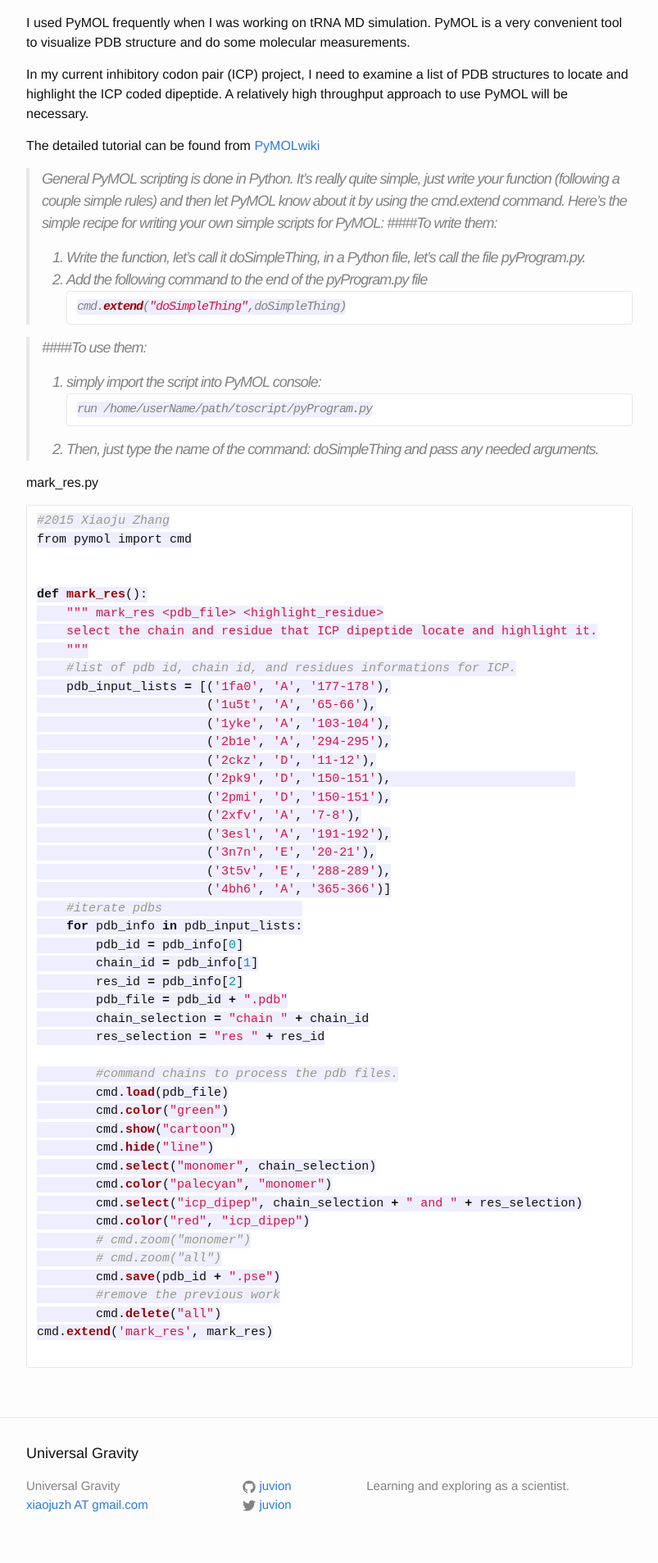
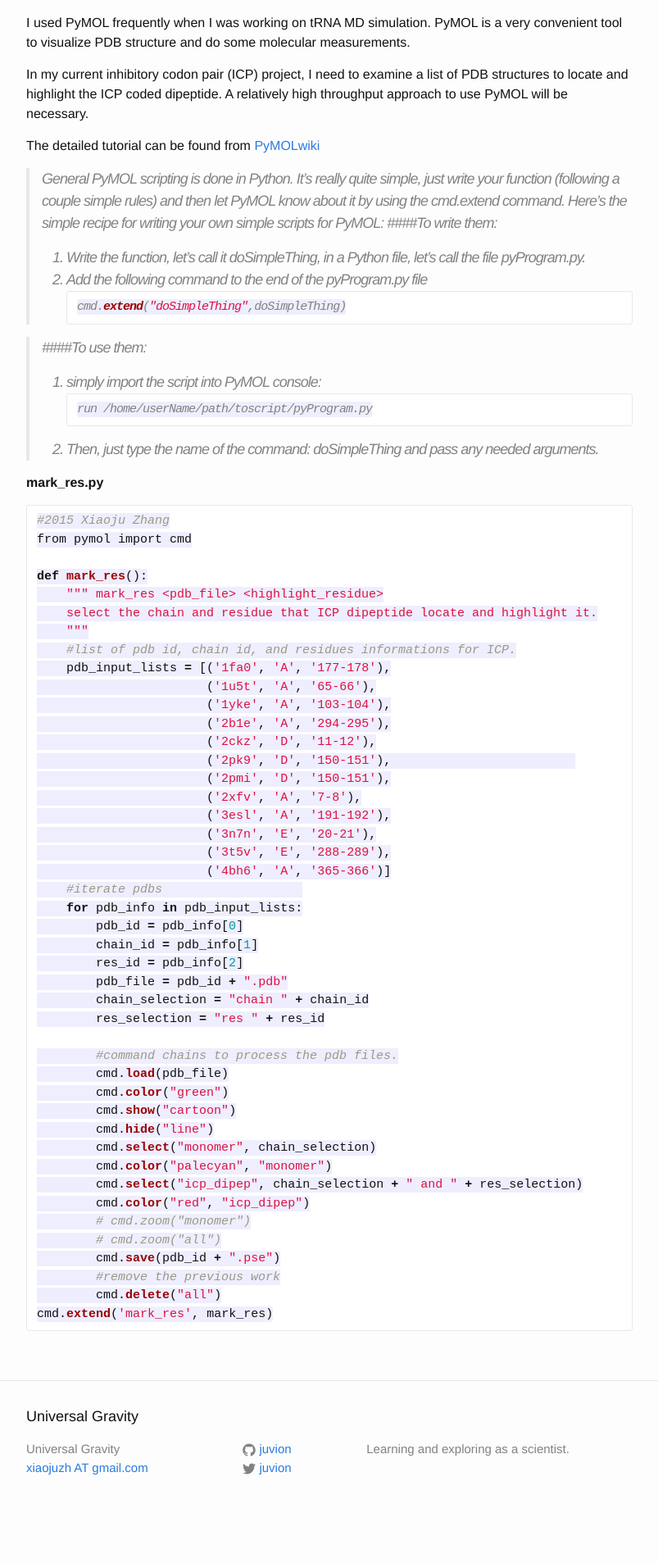
Before and after one commit to juvion/juvion.github.io, a Jekyll site: the page built from _posts/2015-01-20-PyMOL_scripting.md, in a window 1280 px wide. Shown: the part 637-2544 px from the top of the page at 82% size, without its empty margins (238-1041 px from the left). Built offline with Jekyll 4.4.1, drawn with Linux system fonts in a browser that asks for light colours; Markdown is read by kramdown in place of the engine named in the settings; after the commit the page ends 2499 px from its top, so only the background shows below that.

````diff
--- a/_posts/2015-01-20-PyMOL_scripting.md
+++ b/_posts/2015-01-20-PyMOL_scripting.md
@@ -3,6 +3,7 @@ layout: post
 title:  "Scripting with PyMOL."
 date:   2015-01-20
 ---
+
 
 #Scripting with PyMOL
 
@@ -43,11 +44,11 @@ run /home/userName/path/toscript/pyProgram.py
 >    2.  Then, just type the name of the command: doSimpleThing and pass any needed arguments.
 
 
-mark_res.py
+**mark_res.py**
+
 ```python
 #2015 Xiaoju Zhang
 from pymol import cmd
-
 
 def mark_res():
     """ mark_res <pdb_file> <highlight_residue>
@@ -90,9 +91,7 @@ def mark_res():
         #remove the previous work
         cmd.delete("all")
 cmd.extend('mark_res', mark_res)
-
 ```
-
 
 [1]:http://www.pymolwiki.org/index.php/Category:Script_Library
 [2]:http://www.pymolwiki.org/index.php/Simple_Scripting
````
